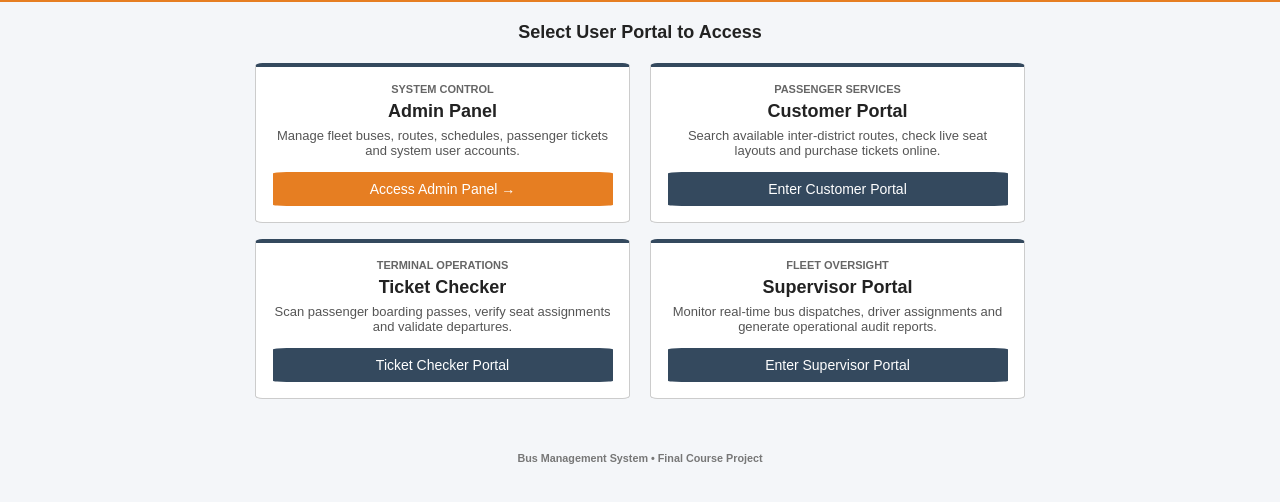
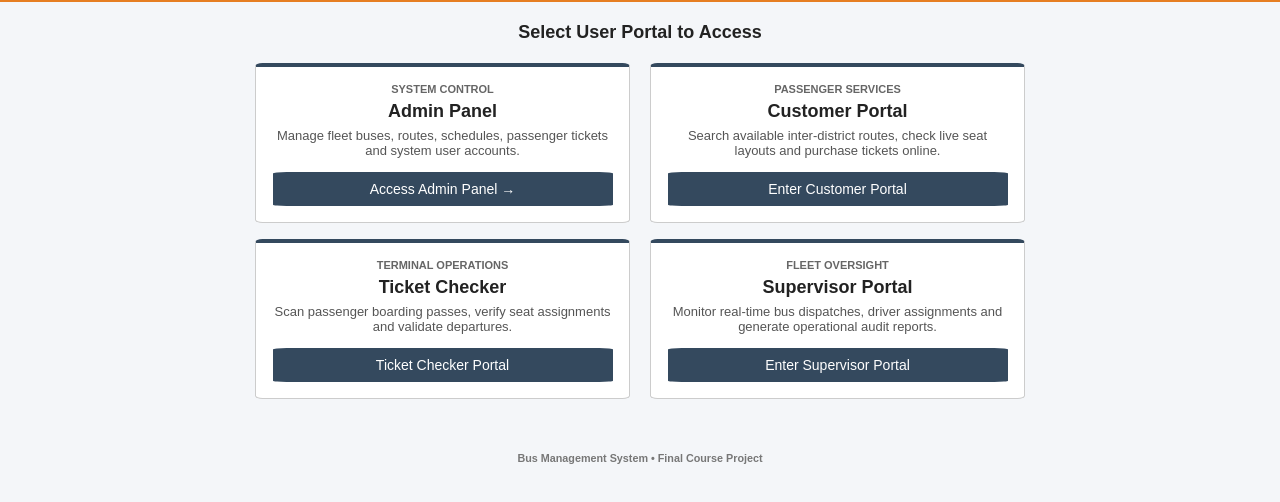
Before and after one commit to saifurrahman5309-hub/WebTech_Project_Fall2026-27_GroupNumbe-6, a plain HTML site: page index.html in a window 1280 px wide. Shown: the part 186-688 px from the top of the page. Drawn offline with Linux system fonts and the light colour scheme.

Commit message:
Style.css upgrade

```diff
--- a/Design/Style.css
+++ b/Design/Style.css
@@ -131,10 +131,6 @@ h1 {
     border-radius: 4%;
     cursor: pointer;
     font-size: 14px;
-}
-
-.portal-card.admin-portal .btn-portal {
-    background-color: #e67e22;
 }
 
 /* Dashboard Stats */
```
